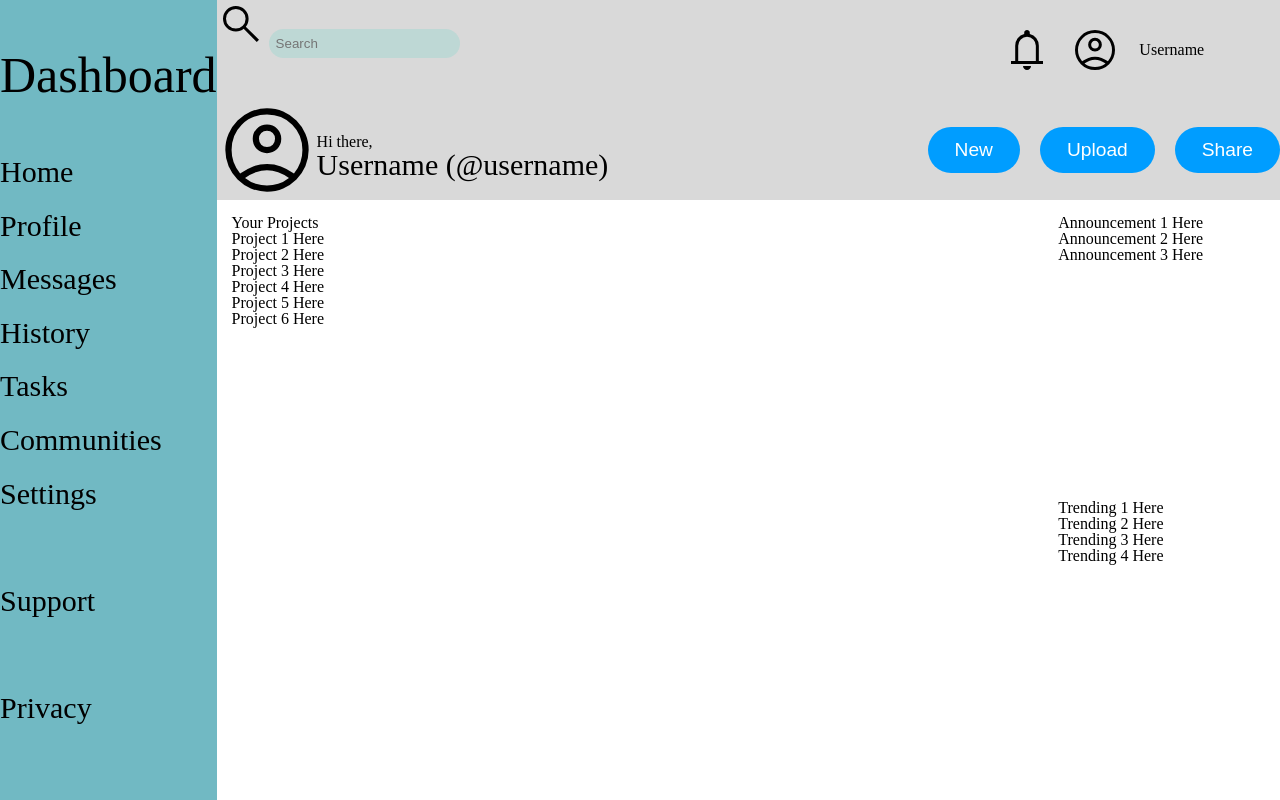
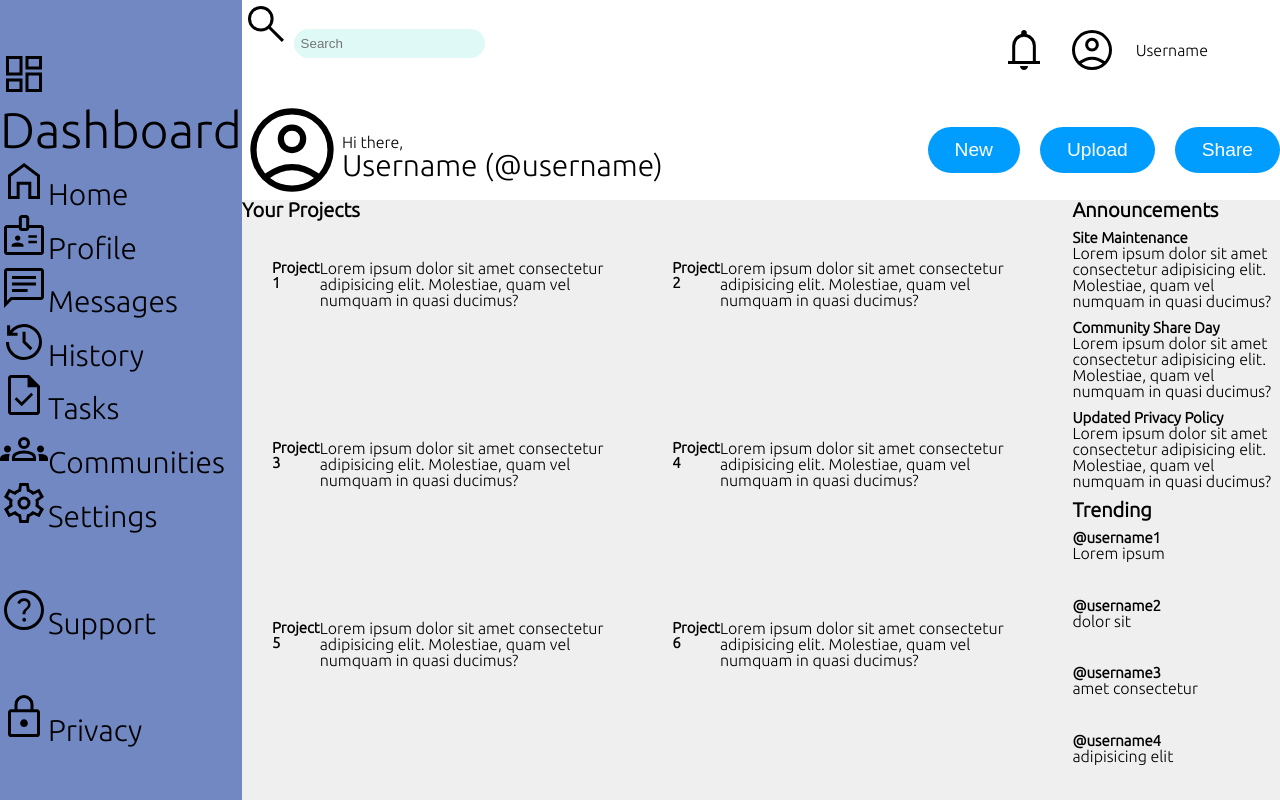
Before and after one commit to Eli8375/admin-dashboard, a plain HTML site: page index.html in a window 1280 px wide. Drawn offline with Linux system fonts and the light colour scheme.

Commit message:
more icons added, main area framework nearly completed

```diff
--- a/index.html
+++ b/index.html
@@ -5,31 +5,33 @@
     <meta http-equiv="X-UA-Compatible" content="IE=edge">
     <meta name="viewport" content="width=device-width, initial-scale=1.0">
     <link rel="stylesheet" href="styles.css">
+    <link rel="preconnect" href="https://fonts.googleapis.com">
+    <link rel="preconnect" href="https://fonts.gstatic.com" crossorigin>
+    <link href="https://fonts.googleapis.com/css2?family=Ubuntu:wght@300&display=swap" rel="stylesheet">
     <title>Admin Dashboard</title>
 </head>
 <body>
     <div class="website-page">
         <div class="side-bar">
-            <h1 id="dashboard">Dashboard</h1>
-            <ul class="nav-bar-1">
-                <li id="home">Home</li>
-                <li id="profile">Profile</li>
-                <li id="messages">Messages</li>
-                <li id="history">History</li>
-                <li id="tasks">Tasks</li>
-                <li id="communities">Communities</li>
-            </ul>
-            <ul class="nav-bar-2">
-                <li id="settings">Settings</li>
-                <li id="support">Support</li>
-                <li id="privacy">Privacy</li>
-            </ul>
+            <a href="#" id="dashboard"><img src="/img/dashboard.svg" alt="dashboard">Dashboard</a>
+            <div class="nav-bar-1">
+                <a href="#" id="home"><img class="side-bar-item" src="/img/home.svg" alt="home">Home</a>
+                <a href="#" id="profile"><img class="side-bar-item" src="/img/badge.svg" alt="profile">Profile</a>
+                <a href="#" id="messages"><img class="side-bar-item" src="/img/chat.svg" alt="messages">Messages</a>
+                <a href="#" id="history"><img class="side-bar-item" src="/img/history.svg" alt="history">History</a>
+                <a href="#" id="tasks"><img class="side-bar-item" src="/img/task.svg" alt="tasks">Tasks</a>
+                <a href="#" id="communities"><img class="side-bar-item" src="/img/groups.svg" alt="communities">Communities</a>
+            </div>
+            <div class="nav-bar-2">
+                <a href="#" id="settings"><img class="side-bar-item" src="/img/settings.svg" alt="settings">Settings</a>
+                <a href="#" id="support"><img class="side-bar-item" src="/img/support.svg" alt="support">Support</a>
+                <a href="#" id="privacy"><img class="side-bar-item" src="/img/privacy.svg" alt="privacy">Privacy</a>
+            </div>
         </div>
         <header>
             <div class="search">
                 <form action="#" id="my-form">
-                    <img src="/img/search-icon.svg" alt="magnifying-glass" id="magnifying-glass">
-                    <label for="search-bar"></label>
+                    <label for="search-bar"><img src="/img/search-icon.svg" alt="magnifying-glass" id="magnifying-glass"></label>
                     <input type="search" name="search-bar" id="search-bar" placeholder="Search">
                 </form>
             </div>
@@ -51,30 +53,67 @@
         </header>
         <main>
             <div class="project-area">
-                <h2>Your Projects</h2>
-                <ul>
-                    <li id="project-1">Project 1 Here</li>
-                    <li id="project-2">Project 2 Here</li>
-                    <li id="project-3">Project 3 Here</li>
-                    <li id="project-4">Project 4 Here</li>
-                    <li id="project5">Project 5 Here</li>
-                    <li id="projet6">Project 6 Here</li>
-                </ul>
+                <h2 class="header" id="header">Your Projects</h2>
+                <div class="card-area">
+                    <div class="project-cards" id="project-1">
+                        <h3>Project 1</h3>
+                        <p>Lorem ipsum dolor sit amet consectetur adipisicing elit. Molestiae, quam vel numquam in quasi ducimus?</p>
+                    </div>
+                    <div class="project-cards" id="project-2">
+                        <h3>Project 2</h3>
+                        <p>Lorem ipsum dolor sit amet consectetur adipisicing elit. Molestiae, quam vel numquam in quasi ducimus?</p>
+                    </div>
+                    <div class="project-cards" id="project-3">
+                        <h3>Project 3</h3>
+                        <p>Lorem ipsum dolor sit amet consectetur adipisicing elit. Molestiae, quam vel numquam in quasi ducimus?</p>
+                    </div>
+                    <div class="project-cards" id="project-4">
+                        <h3>Project 4</h3>
+                        <p>Lorem ipsum dolor sit amet consectetur adipisicing elit. Molestiae, quam vel numquam in quasi ducimus?</p>
+                    </div>
+                    <div class="project-cards" id="project-5">
+                        <h3>Project 5</h3>
+                        <p>Lorem ipsum dolor sit amet consectetur adipisicing elit. Molestiae, quam vel numquam in quasi ducimus?</p>
+                    </div>
+                    <div class="project-cards" id="project-6">
+                        <h3>Project 6</h3>
+                        <p>Lorem ipsum dolor sit amet consectetur adipisicing elit. Molestiae, quam vel numquam in quasi ducimus?</p>
+                    </div>
+                </div>
             </div>
-            <div class="announcements">
-                <ul>
-                    <li id="announcement-1">Announcement 1 Here</li>
-                    <li id="announcement-2">Announcement 2 Here</li>
-                    <li id="announcement-3">Announcement 3 Here</li>
-                </ul>
+            <div class="announcements-area">
+                <h2 class="header" id="announcements-header">Announcements</h2>
+                <div class="announcement-cards" id="announcement-1">
+                    <h3>Site Maintenance</h3>
+                    <p>Lorem ipsum dolor sit amet consectetur adipisicing elit. Molestiae, quam vel numquam in quasi ducimus?</p>
+                </div>
+                <div class="announcement-cards" id="announcement-2">
+                    <h3>Community Share Day</h3>
+                    <p>Lorem ipsum dolor sit amet consectetur adipisicing elit. Molestiae, quam vel numquam in quasi ducimus?</p>
+                </div>
+                <div class="announcement-cards" id="announcement-3">
+                    <h3>Updated Privacy Policy</h3>
+                    <p>Lorem ipsum dolor sit amet consectetur adipisicing elit. Molestiae, quam vel numquam in quasi ducimus?</p>
+                </div>
             </div>
-            <div class="trending">
-                <ul>
-                    <li id="trending-1">Trending 1 Here</li>
-                    <li id="trending-2">Trending 2 Here</li>
-                    <li id="trending-3">Trending 3 Here</li>
-                    <li id="trending-4">Trending 4 Here</li>
-                </ul>
+            <div class="trending-area">
+                <h2 class="header" id="trending-header">Trending</h2>
+                <div class="trending-cards" id="trending-1">
+                    <h3>@username1</h3>
+                    <p>Lorem ipsum</p>
+                </div>
+                <div class="trending-cards" id="trending-2">
+                    <h3>@username2</h3>
+                    <p>dolor sit</p>
+                </div>
+                <div class="trending-cards" id="trending-3">
+                    <h3>@username3</h3>
+                    <p>amet consectetur</p>
+                </div>
+                <div class="trending-cards" id="trending-4">
+                    <h3>@username4</h3>
+                    <p>adipisicing elit</p>
+                </div>
             </div>
         </main>
     </div>
--- a/styles.css
+++ b/styles.css
@@ -49,7 +49,9 @@ table {
 
 
 
-
+:root {
+    font-family: 'Ubuntu', sans-serif;
+}
 .website-page {
     background-color: white;
     height: 100vh;
@@ -69,15 +71,28 @@ button {
     padding: 10px 25px 10px 25px;
     font-size: larger;
 }
-
-
+a {
+    text-decoration: none;
+    color: black;
+}
+a:hover {
+    color: blue;
+}
+h2 {
+    font-size: 20px;
+    font-weight: bold;
+}
+h3 {
+    font-size: 15px;
+    font-weight: bold;
+}
 
 
 
 
 .side-bar {
     grid-area: side-bar;
-    background-color: rgba(42, 151, 165, 0.666);
+    background-color: rgba(42, 77, 165, 0.666);
     display: grid;
     grid-template-columns: 1fr;
     grid-template-rows: 1fr 3fr 3fr;
@@ -85,9 +100,8 @@ button {
     padding-top: 50px;
 
 }
-h1 {
+#dashboard {
     font-size: 50px;
-
 }
 .nav-bar-1 {
     display: grid;
@@ -96,6 +110,12 @@ h1 {
 .nav-bar-2 {
     display: grid;
     font-size: 30px;
+}
+.side-bar-item {
+    image-orientation: flip;
+}
+.side-bar-item {
+    image-orientation: flip;
 }
 
 
@@ -111,7 +131,7 @@ header {
     grid-template-areas:
     "search profile-access"
     "welcome-area action-buttons";
-    background-color: rgba(171, 171, 171, 0.452);
+    background-color: rgb(255, 255, 255);
 }
 .search {
     grid-area: search;
@@ -170,20 +190,68 @@ header {
 
 main {
     grid-area: main;
+    background-color: rgba(214, 214, 214, 0.39);
     display: grid;
     grid-template-columns: 4fr 1fr;
     grid-template-rows: 1fr 1fr;
     grid-template-areas:
     "projects announcements"
     "projects trending";
-    margin: 15px;
 }
 .project-area {
     grid-area: projects;
+    display: grid;
+    grid-template-columns: 1fr;
+    grid-template-rows: 30px 1fr;
+    grid-template-areas:
+    "p-header"
+    "card-area";
 }
-.announcements {
+.card-area {
+    grid-area: card-area;
+    display: grid;
+    grid-template-columns: 1fr 1fr;
+    grid-template-rows: repeat(3, 1fr);
+    grid-template-areas:
+    "card card"
+    "card card"
+    "card card";
+    gap: 30px;
+    margin: 30px;
+}
+.announcements-area {
     grid-area: announcements;
+    display: grid;
+    grid-template-columns: 1fr;
+    grid-template-rows: 30px repeat(3, 10fr);
+    grid-template-areas:
+    "a-header"
+    "announcement"
+    "announcement"
+    "announcement";
 }
-.trending {
+.trending-area {
     grid-area: trending;
+    display: grid;
+    grid-template-columns: 1fr;
+    grid-template-rows: 30px repeat(4, 10fr);
+    grid-template-areas:
+    "t-header"
+    "trending"
+    "trending"
+    "trending"
+    "trending";
 }
+#project-header {
+    grid-area: p-header;
+}
+#announcements-header {
+    grid-area: a-header;
+}
+#trending-header {
+    grid-area: t-header;
+}
+.project-cards {
+    display: flex;
+    justify-content: center;
+}
```
Also changed, not shown: img/badge.svg (added), img/bookmark.svg (added), img/chat.svg (added), img/dashboard.svg (added), img/favorite.svg (added), img/groups.svg (added), img/history.svg (added), img/home.svg (added), img/privacy.svg (added), img/settings.svg (added), img/share.svg (added), img/support.svg (added), img/task.svg (added).
